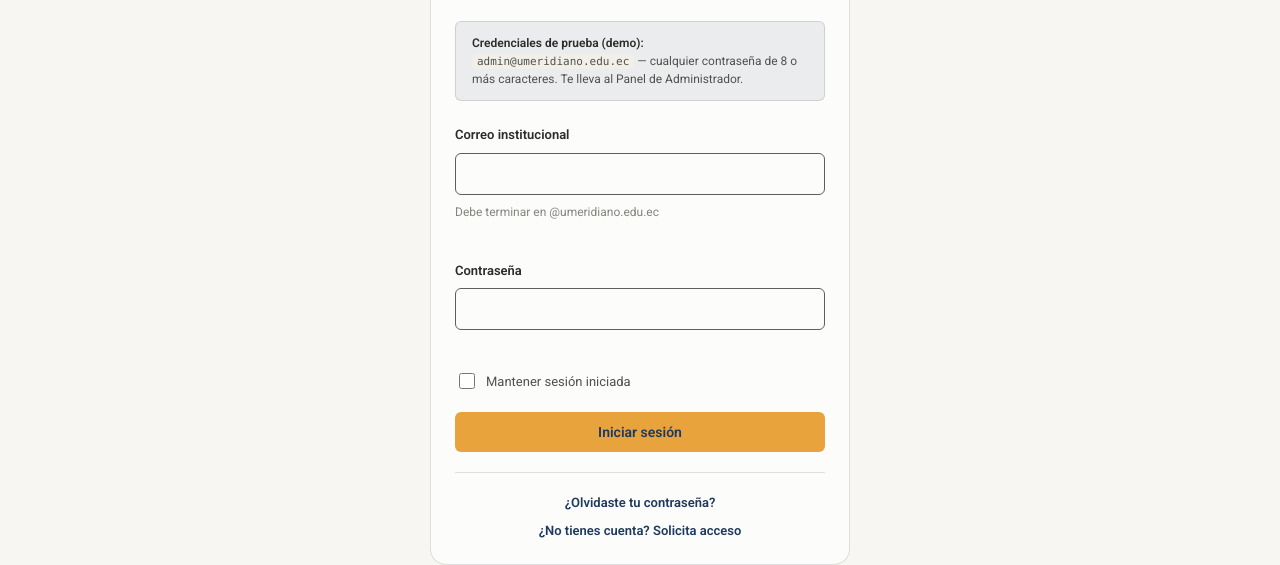
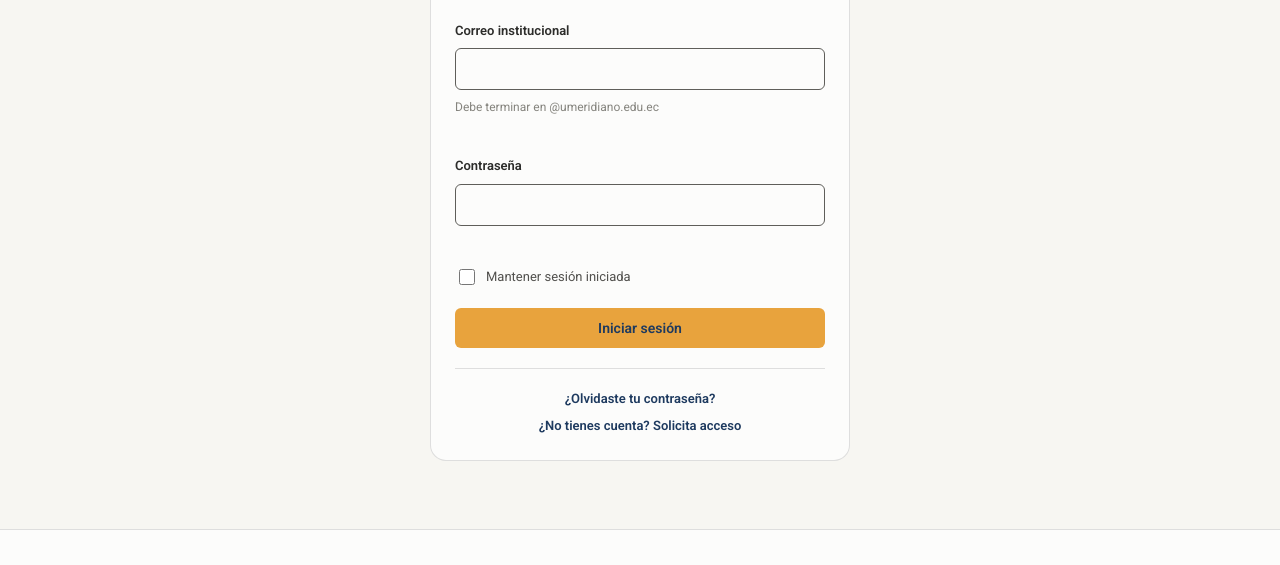
Before and after one commit to eliasmadridmosquera/proyecto_costos, a website: page iniciar-sesion.html in a window 1280 px wide. Shown: the part 235-800 px from the top of the page. Drawn offline with Linux system fonts and the light colour scheme.

Commit message:
Quita la caja de credenciales de prueba visible en el login (queda solo interno)

```diff
--- a/css/styles.css
+++ b/css/styles.css
@@ -308,16 +308,6 @@ a{color:inherit;}
   background:var(--color-primary);
 }
 .auth-panel .section-head{text-align:center; margin-bottom:var(--space-6);}
-.demo-hint{
-  background:var(--color-primary-tint); border:1px solid var(--border);
-  border-radius:var(--radius-sm); padding:var(--space-3) var(--space-4);
-  font-size:var(--text-xs); color:var(--text-muted); margin-bottom:var(--space-6);
-}
-.demo-hint strong{color:var(--text); font-weight:600;}
-.demo-hint code{
-  background:var(--surface-2); border-radius:4px; padding:1px 5px;
-  font-family:ui-monospace, 'SFMono-Regular', Consolas, monospace; font-size:11px;
-}
 .auth-panel .btn-primary{width:100%;}
 .auth-links{
   margin:var(--space-5) 0 0; padding-top:var(--space-5); border-top:1px solid var(--border);
--- a/iniciar-sesion.html
+++ b/iniciar-sesion.html
@@ -82,10 +82,6 @@
           <div class="section-head">
             <h1 id="login-heading">Iniciar sesión</h1>
             <p>Accede con tu correo institucional</p>
-          </div>
-
-          <div class="demo-hint">
-            <strong>Credenciales de prueba (demo):</strong> <code>admin@umeridiano.edu.ec</code> — cualquier contraseña de 8 o más caracteres. Te lleva al Panel de Administrador.
           </div>
 
           <form class="access-form" id="login-form" novalidate>
```
